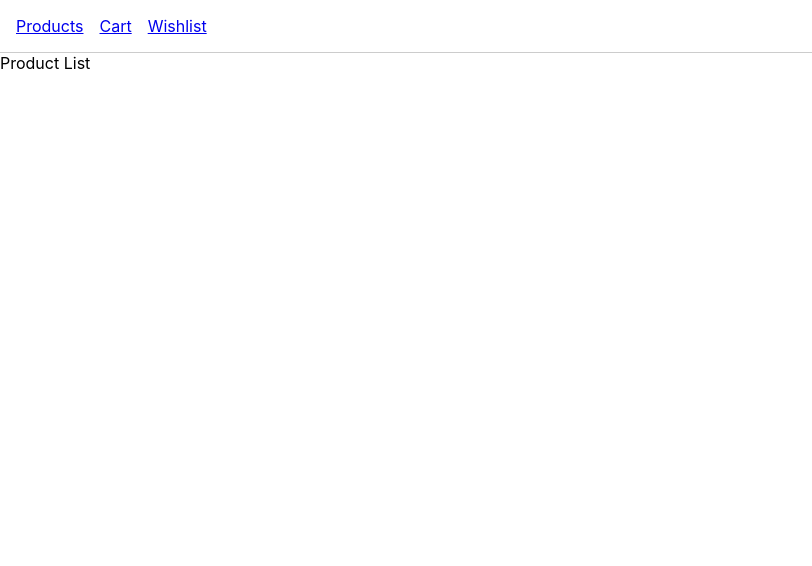
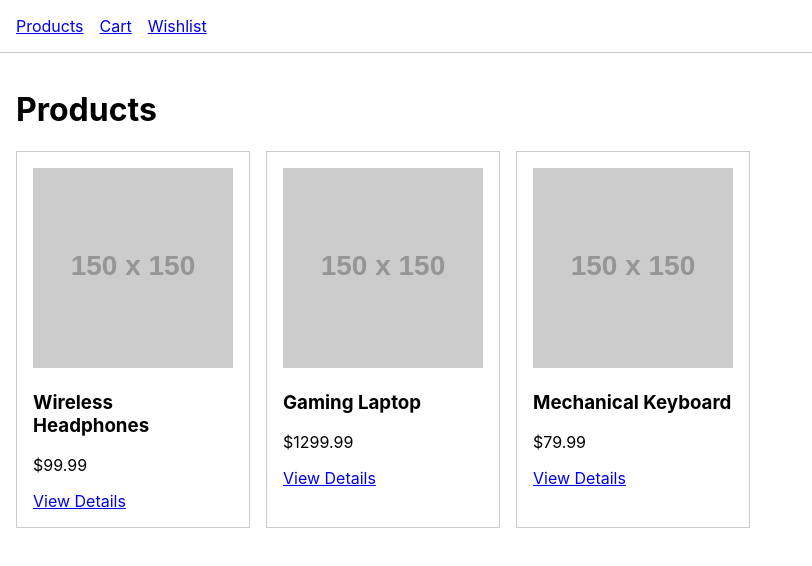
Before and after one commit to the-narayani/e-commerce-website, a React (Create React App) app in the folder ecommerce-app/: page / in a window 1280 px wide. Shown: the top 566 px of the page, without its empty margins (0-812 px from the left). Built offline with nearby package versions, Linux system fonts and the light colour scheme.

Commit message:
ProductList renders products as a prop

```diff
--- a/ecommerce-app/src/components/ProductList.jsx
+++ b/ecommerce-app/src/components/ProductList.jsx
@@ -1,3 +1,27 @@
-export default function ProductList() {
-  return <div>Product List</div>;
+import { Link } from "react-router-dom";
+
+export default function ProductList({ products }) {
+  return (
+    <div style={{ padding: "1rem" }}>
+      <h1>Products</h1>
+      {products.length === 0 && <p>Loading products...</p>}
+      <div style={{ display: "flex", gap: "1rem", flexWrap: "wrap" }}>
+        {products.map((p) => (
+          <div
+            key={p.id}
+            style={{
+              border: "1px solid #ccc",
+              padding: "1rem",
+              width: "200px",
+            }}
+          >
+            <img src={p.image} alt={p.name} style={{ width: "100%" }} />
+            <h3>{p.name}</h3>
+            <p>${p.price}</p>
+            <Link to={`/products/${p.id}`}>View Details</Link>
+          </div>
+        ))}
+      </div>
+    </div>
+  );
 }
```
